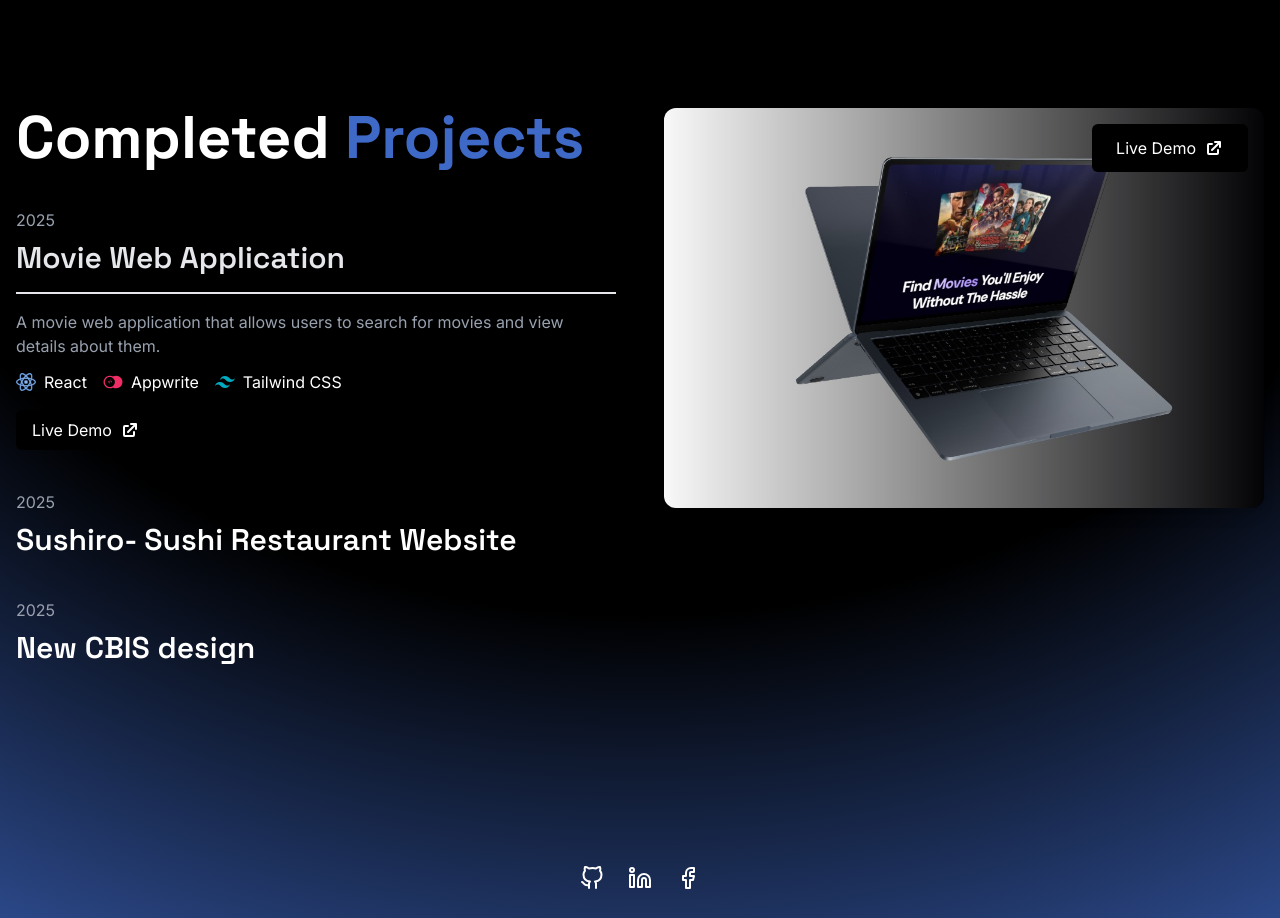
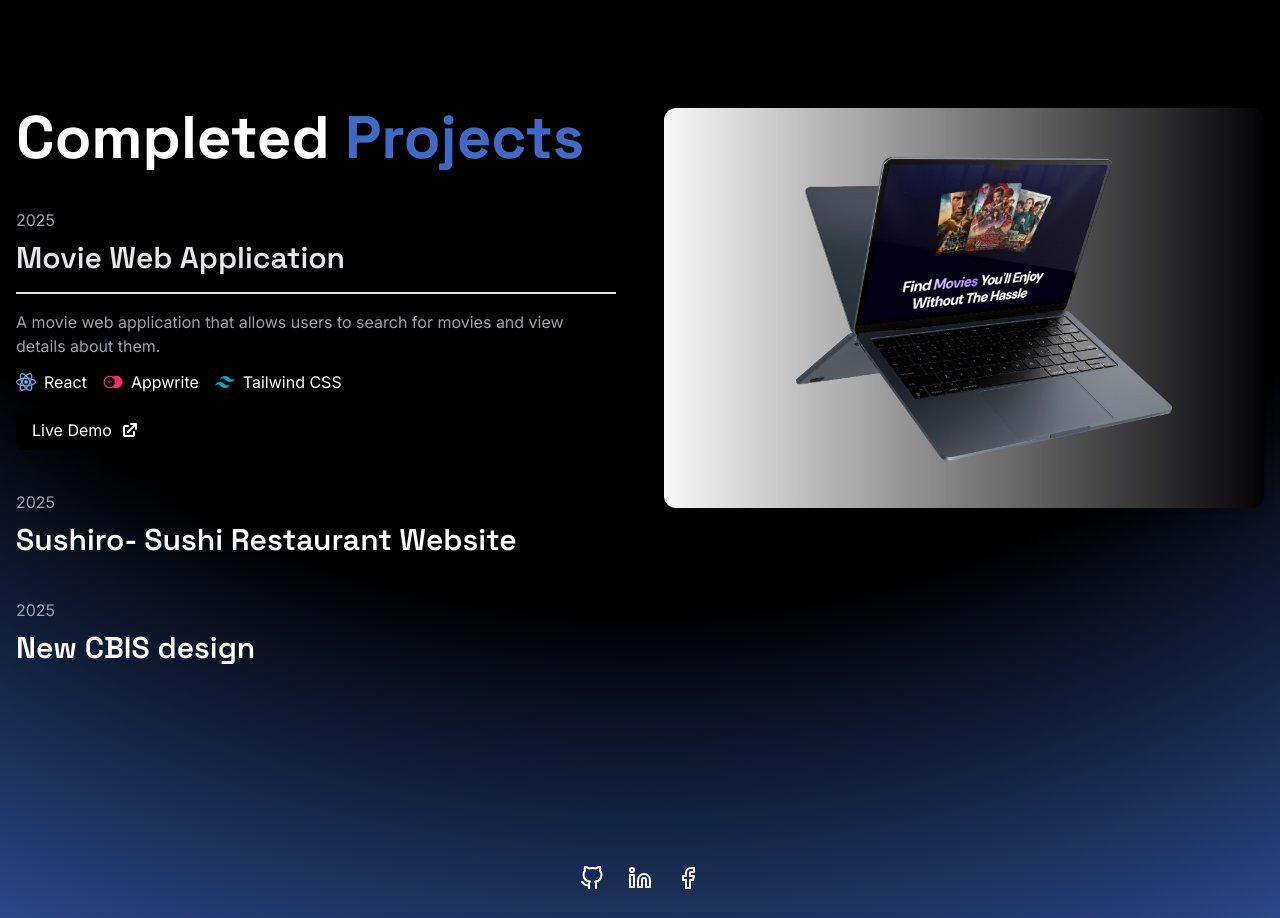
Before and after one commit to Cedrix49/cje-portfolio, a Next.js app: page / in a window 1280 px wide. Shown: the part 1760-2678 px from the top of the page. Built offline with nearby package versions, Linux system fonts and the light colour scheme.

Commit message:
Remove the live button in the images

```diff
--- a/components/Projects.tsx
+++ b/components/Projects.tsx
@@ -345,20 +345,6 @@ export const Projects = () => {
                             </motion.div>
                         </AnimatePresence>
 
-                        <div className="absolute top-2 right-2 md:top-4 md:right-4">
-                            <motion.button
-                                onClick={(e) => handleDemoClick(e, selectedProject.demoUrl)}
-                                className="cursor-pointer px-6 py-3 bg-black bg-opacity-70 hover:bg-opacity-90 text-white rounded-md transition-all duration-300 flex items-center gap-2"
-                                whileHover={{ scale: 1.05 }}
-                                whileTap={{ scale: 0.95 }}
-                            >
-                                <span>Live Demo</span>
-                                <svg xmlns="http://www.w3.org/2000/svg" className="h-5 w-5" viewBox="0 0 20 20" fill="currentColor">
-                                    <path d="M11 3a1 1 0 100 2h2.586l-6.293 6.293a1 1 0 101.414 1.414L15 6.414V9a1 1 0 102 0V4a1 1 0 00-1-1h-5z" />
-                                    <path d="M5 5a2 2 0 00-2 2v8a2 2 0 002 2h8a2 2 0 002-2v-3a1 1 0 10-2 0v3H5V7h3a1 1 0 000-2H5z" />
-                                </svg>
-                            </motion.button>
-                        </div>
                     </motion.div>
                 </div>
             </motion.section>
```
